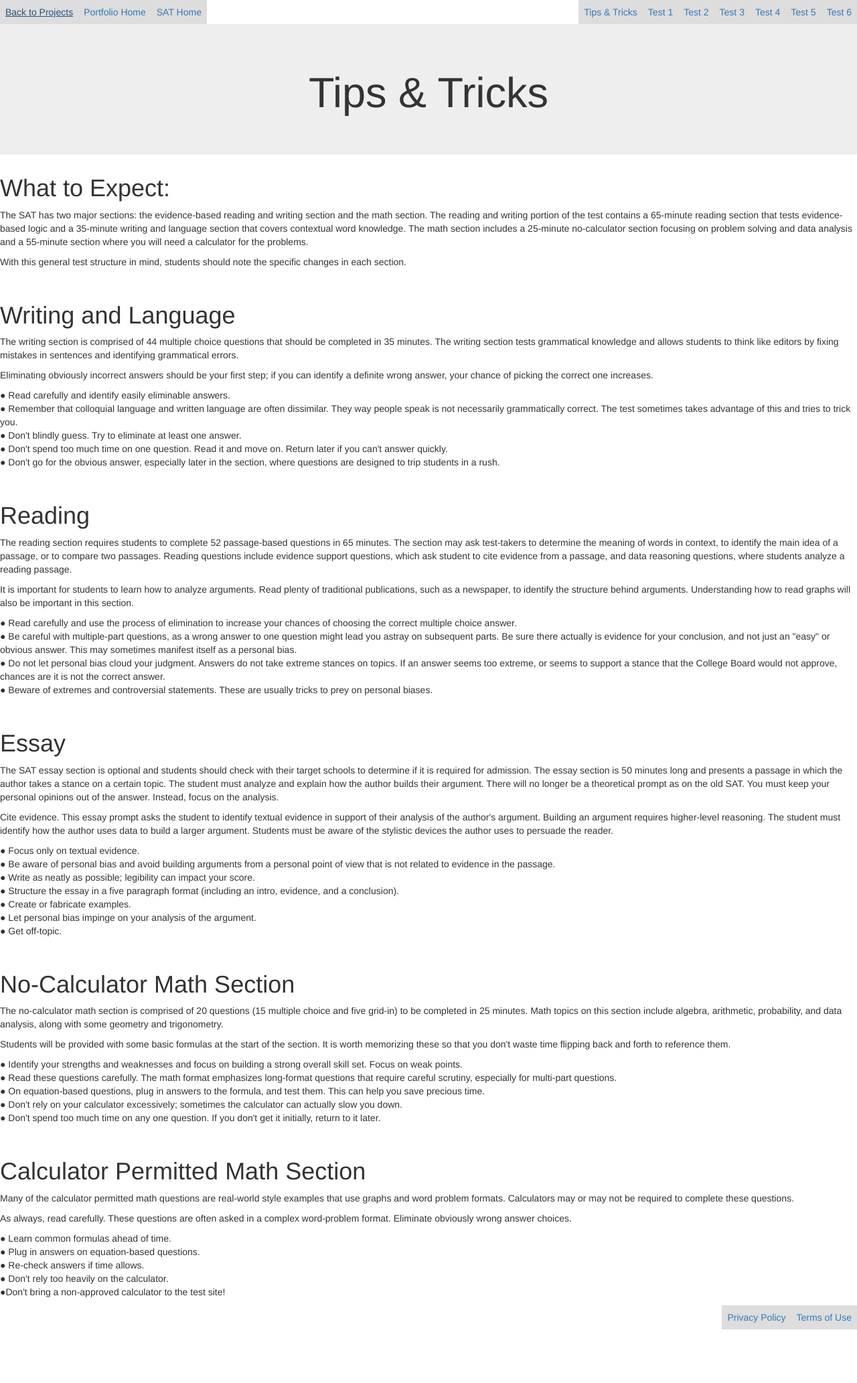
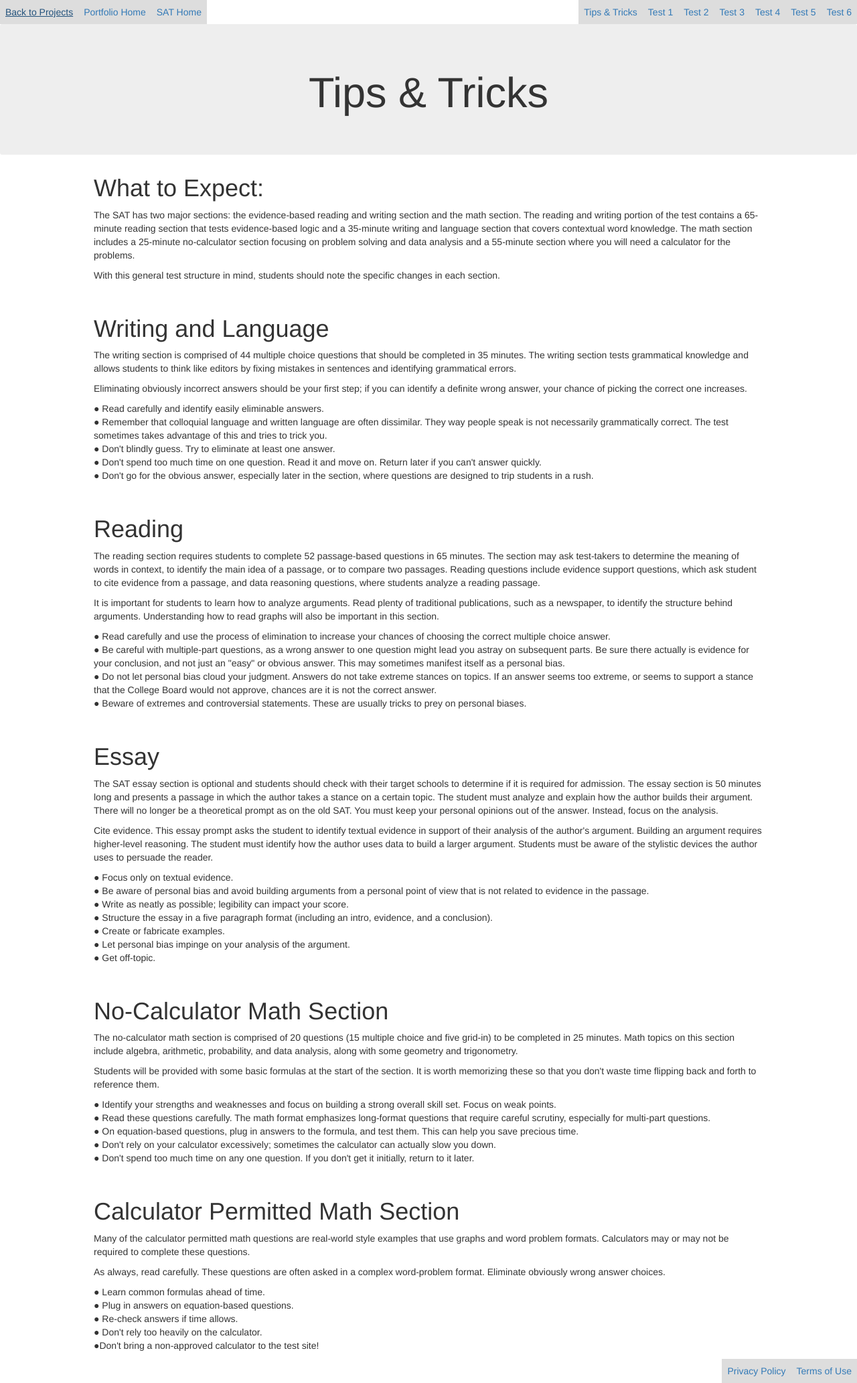
Before and after one commit to RemeoLong/Portfolio, a Django app: a page that uses SAT/templates/index/tips.html in a window 1280 px wide. Shown: the whole page at 67% size. Before the commit the page ends 1985 px from the top, so only its background shows below. Run offline with Django 3.2, Linux system fonts and the light colour scheme; some libraries are stand-ins or nearby versions.

Commit message:
tips html updated

```diff
--- a/SAT/templates/index/tips.html
+++ b/SAT/templates/index/tips.html
@@ -10,6 +10,7 @@
 <div class="jumbotron text-center">
   <h1>Tips & Tricks</h1>
 </div>
+<div class="ex1">
 <h1>What to Expect:</h1>
 <p>The SAT has two major sections: the evidence-based reading and writing section and the math section. The reading and
     writing portion of the test contains a 65-minute reading section that tests evidence-based logic and a 35-minute
@@ -102,5 +103,5 @@
     <ul>&#9679 Don't rely too heavily on the calculator.</ul>
     <ul>&#9679Don't bring a non-approved calculator to the test site!</ul>
 </p>
-
+</div>
 {% endblock %}
```
